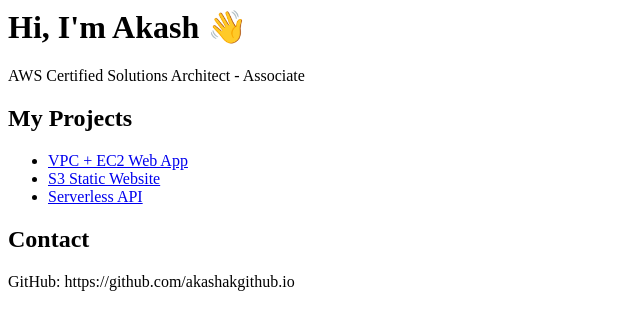
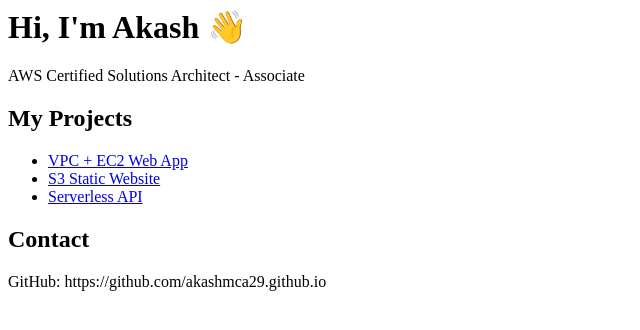
Before and after one commit to akashmca29/akashakgithub.io, a plain HTML site: page index.html in a window 1280 px wide. Shown: the full height of the page, 0-640 px from the left. Drawn offline with Linux system fonts and the light colour scheme.

Commit message:
Update index.html

```diff
--- a/index.html
+++ b/index.html
@@ -14,6 +14,6 @@
   </ul>
 
   <h2>Contact</h2>
-  <p>GitHub: https://github.com/akashakgithub.io</p>
+  <p>GitHub: https://github.com/akashmca29.github.io</p>
 </body>
 </html>
```
